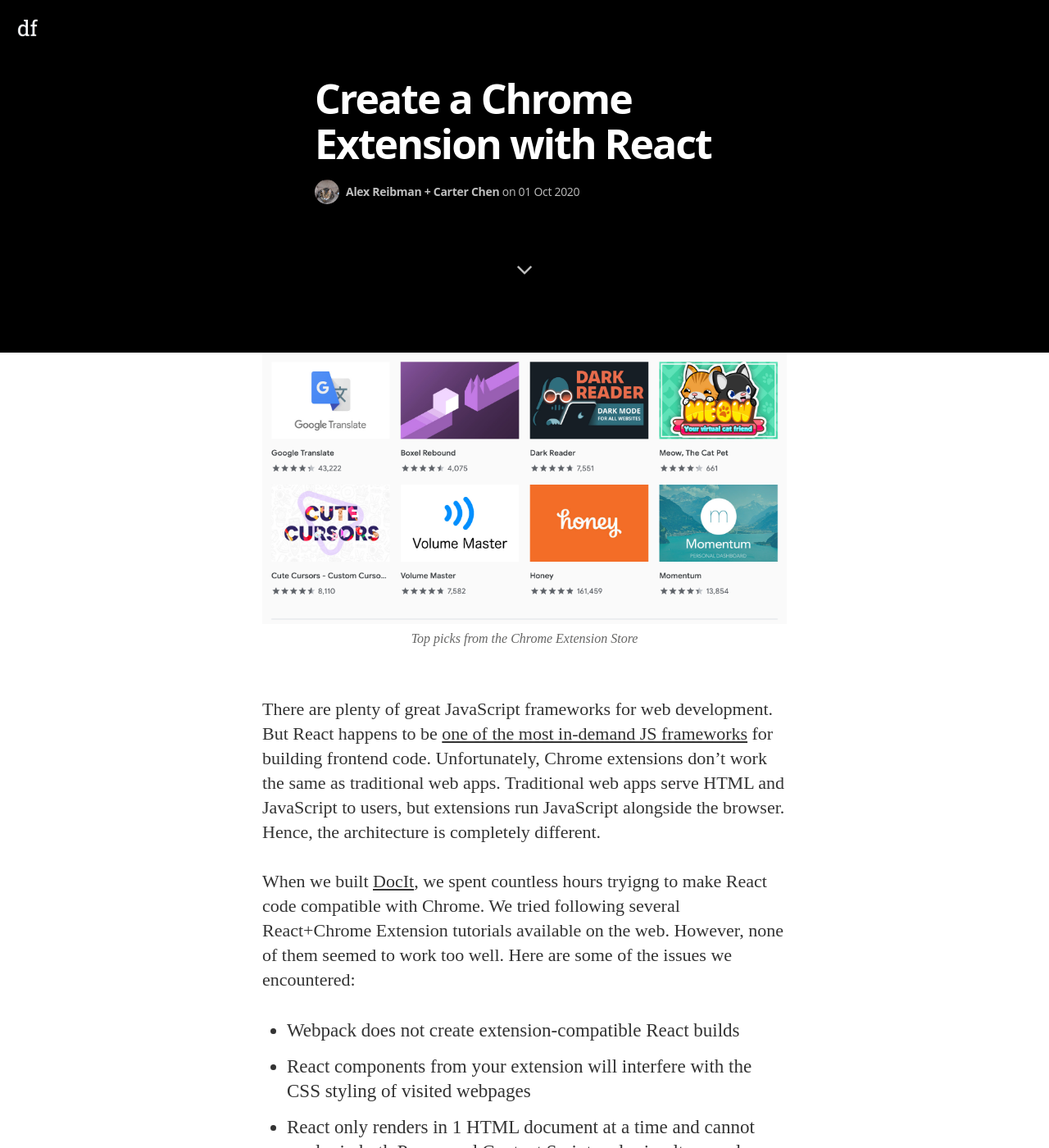
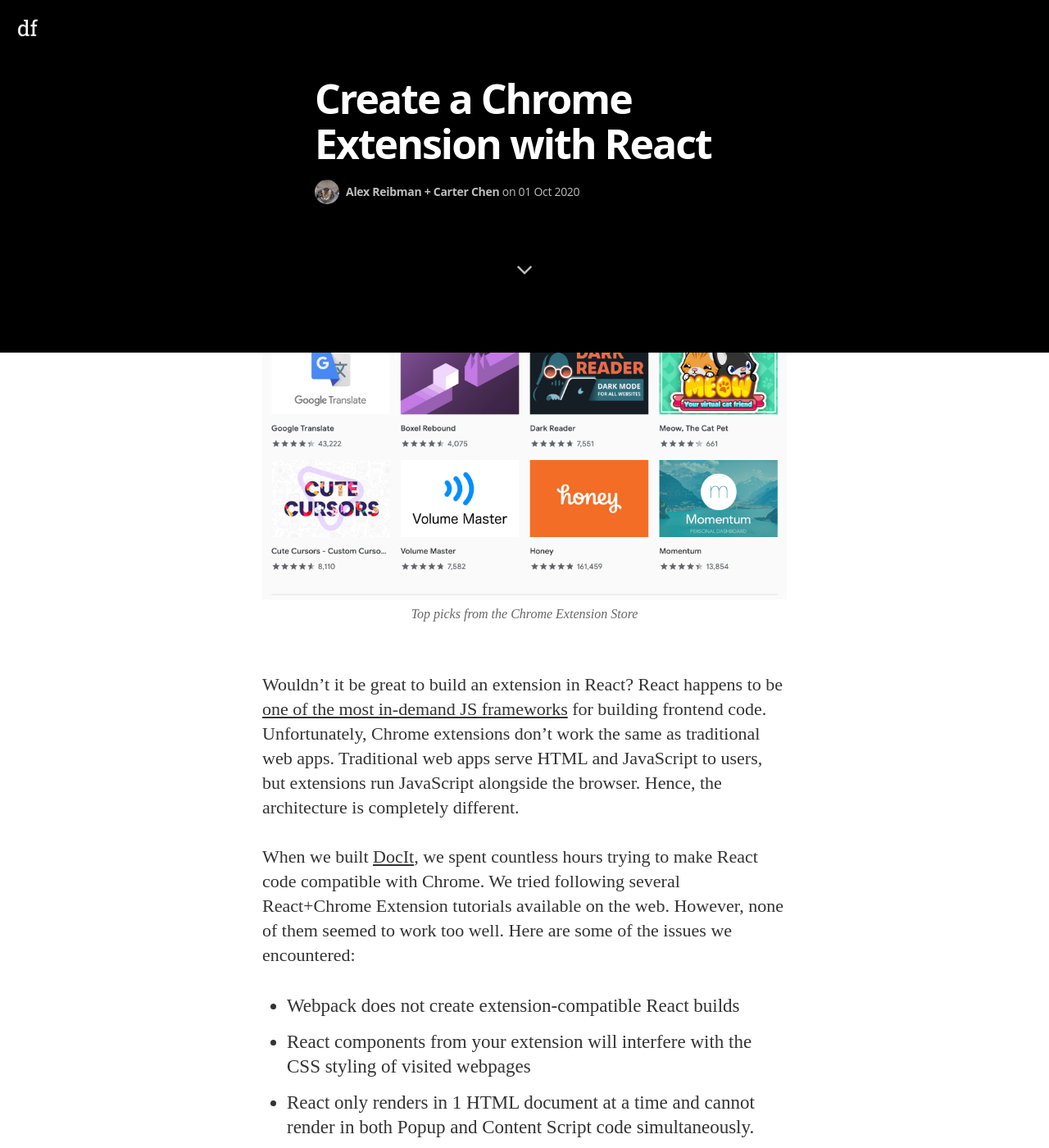
Before and after one commit to meerkat-citronella/meerkat-citronella.github.io, a Jekyll site: the page built from _posts/2020-10-26-welcome-to-jekyll.markdown, in a window 1280 px wide and 1400 px high, scrolled down 970 px. Shown: the whole window at 82% size. Built offline with Jekyll 4.4.1, drawn with Linux system fonts in a browser that asks for light colours; nearby versions of some CDN libraries; some web fonts are replaced; some of the changed text lies outside the part shown.

Commit message:
more typos

````diff
--- a/_posts/2020-10-26-welcome-to-jekyll.markdown
+++ b/_posts/2020-10-26-welcome-to-jekyll.markdown
@@ -9,13 +9,13 @@
 
 ## Extensions are great! But not simple to build
 
-Chrome extensions are a great way for developers to deliver delightful software to users. If you've ever watched a Mr. Beast video, you might be familiar with [Honey](https://www.youtube.com/watch?v=aNv1qZ54YzQ). Their product is almost entirely based around browser extensions, and Paypal recently bought them for **\$4 billion**! [Grammarly](https://www.grammarly.com), another Chrome extension, recently raised \$90 million and is now valued at over \$**1 billion**. With a great idea and some hard work, perhaps you too can build a unicorn startup in Chrome :)
+Chrome extensions are a great way for developers to deliver delightful software to users. If you've ever watched a Mr. Beast video, you might be familiar with [Honey](https://www.youtube.com/watch?v=aNv1qZ54YzQ). Their product is almost entirely based around browser extensions, and Paypal recently bought them for **\$4 billion**! [Grammarly](https://www.grammarly.com), another Chrome extension, recently raised \$90 million and is now valued at over \$**1 billion**.
 
 ![Top picks from the Chrome Extension Store](/assets/article_images/2020-10-26-welcome-to-jekyll/extensions.png)
 
-There are plenty of great JavaScript frameworks for web development. But React happens to be [one of the most in-demand JS frameworks](https://twitter.com/AlexReibman/status/1203047332515926017/photo/1) for building frontend code. Unfortunately, Chrome extensions don't work the same as traditional web apps. Traditional web apps serve HTML and JavaScript to users, but extensions run JavaScript alongside the browser. Hence, the architecture is completely different.
+Wouldn't it be great to build an extension in React? React happens to be [one of the most in-demand JS frameworks](https://twitter.com/AlexReibman/status/1203047332515926017/photo/1) for building frontend code. Unfortunately, Chrome extensions don't work the same as traditional web apps. Traditional web apps serve HTML and JavaScript to users, but extensions run JavaScript alongside the browser. Hence, the architecture is completely different.
 
-When we built [DocIt](https://chrome.google.com/webstore/detail/docit/fmceajdookgglbnmeonlcedeoajmchpn?hl=en-US), we spent countless hours tryigng to make React code compatible with Chrome. We tried following several React+Chrome Extension tutorials available on the web. However, none of them seemed to work too well. Here are some of the issues we encountered:
+When we built [DocIt](https://chrome.google.com/webstore/detail/docit/fmceajdookgglbnmeonlcedeoajmchpn?hl=en-US), we spent countless hours trying to make React code compatible with Chrome. We tried following several React+Chrome Extension tutorials available on the web. However, none of them seemed to work too well. Here are some of the issues we encountered:
 
 - Webpack does not create extension-compatible React builds
 - React components from your extension will interfere with the CSS styling of visited webpages
@@ -382,7 +382,7 @@
 
 - `manifest.json`- Used to instruct Chrome how to run your scripts.
 
-- `background.js`- A script that runs behind the scenes from your active web page. This script is usually used for advanced techniques such as message passing or running async computations.
+- `background.js`- A script that runs behind the scenes from your active web page. This script is usually used for advanced techniques such as message passing or running async computations. We won't be using background scripts for this tutorial.
 
 - Popup- Popup is the window that launches when you press the extension button on the Chrome Toolbar.
 
@@ -694,10 +694,6 @@
 export default StickyNotes;
 ```
 
-### Create a Background Script
-
-Since our extension is very simple, we won't require a backround script. However, if you wanted to use advanced techniques such as message passing, you can create a script called `background.js`
-
 ### Make the Sticky Note a Shadow Component
 
 One very important aspect of creating a browser extension is dealing with how it interacts with the web page's existing content. A React app is really just JavaScript, and as we saw above when crafting the `insertionPoint`, in the case of an extension, that js is simply appended to the existing html/js/css of the webpage that it is being run on. This potentially causes nasty styling conflicts, since the html/jss/css that we insert into the webpage via our React app content script is run in the context of the host webpage, which has of course it's own styling rules.
@@ -971,7 +967,7 @@
 ## Appendix
 
 - [Code to the Sticky Notes App](https://github.com/meerkat-citronella/react-chrome-sticky-note-extension)
-- [Stackoverflow thread on code-splitting while building and prevent chunk files](https://stackoverflow.com/questions/53796986/build-react-app-generate-static-files-with-chunk-suffix)
+- [StackOverflow thread on code-splitting while building and prevent chunk files](https://stackoverflow.com/questions/53796986/build-react-app-generate-static-files-with-chunk-suffix)
 - [Submitting your extension to the Chrome Store](https://www.youtube.com/watch?v=A6X1fDf4poc)
 
 [jekyll]: http://jekyllrb.com
````
Also changed, not shown: other parts of _posts/2020-10-26-welcome-to-jekyll.markdown (+4 -4 lines), 4 other files.
